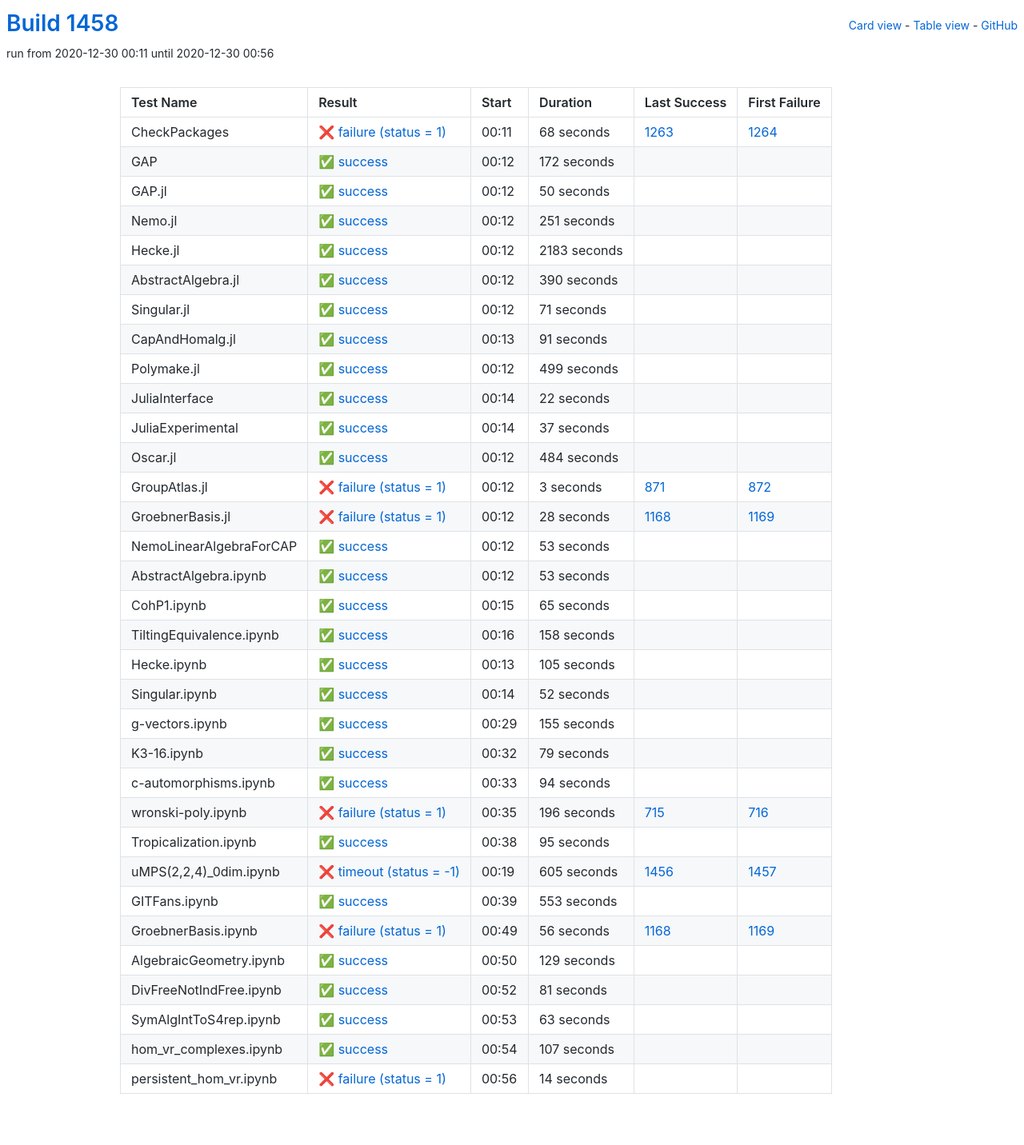
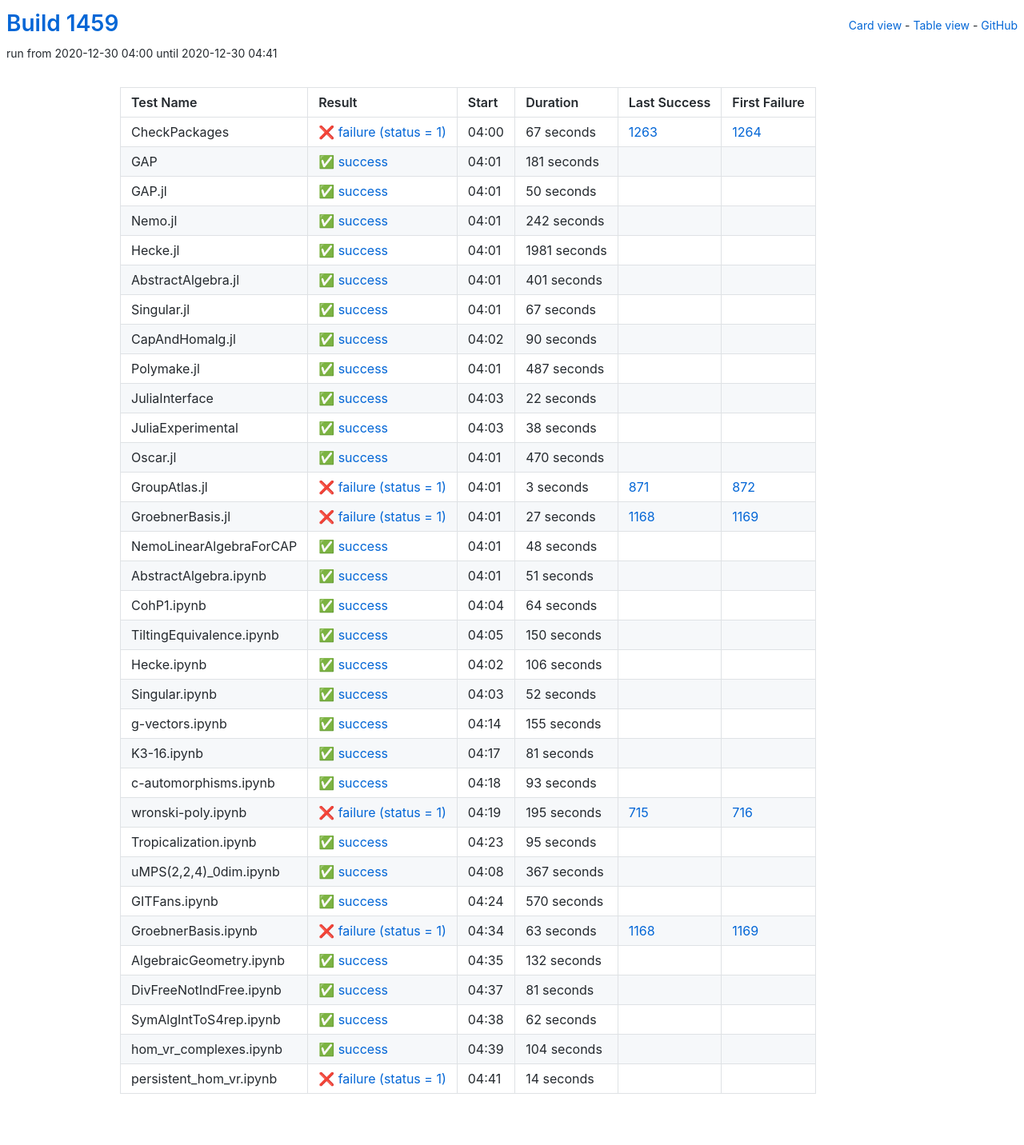
Before and after one commit to oscar-system/oscar-ci-status-stable, a Jekyll site: the page built from table.html, in a window 1280 px wide. Shown: the whole page at 80% size. Built offline with Jekyll 4.4.1, drawn with Linux system fonts in a browser that asks for light colours.

Commit message:
Build #1459

```diff
--- a/_data/ci.yml
+++ b/_data/ci.yml
@@ -1,6 +1,6 @@
 ---
-build: 1458
-build_url: https://oscarci.mathematik.uni-kl.de/job/oscar-stable/1458/
+build: 1459
+build_url: https://oscarci.mathematik.uni-kl.de/job/oscar-stable/1459/
 job: oscar-stable
 organization: oscar-system
 repo: oscar-ci-status-stable
@@ -8,32 +8,32 @@ repourl: https://github.com/oscar-system/oscar-ci-status-stable
 tests:
 - name: CheckPackages
   id: checkpackages
-  log: https://oscarci.mathematik.uni-kl.de/job/oscar-stable/1458/artifact/logs/build-1458/CheckPackages.log
-  start: 2020-12-30 00:11
+  log: https://oscarci.mathematik.uni-kl.de/job/oscar-stable/1459/artifact/logs/build-1459/CheckPackages.log
+  start: 2020-12-30 04:00
   success: false
   exitcode: 1
   status: failure
-  duration: 68
+  duration: 67
   last_success: 1263
   last_success_url: https://oscarci.mathematik.uni-kl.de/job/oscar-stable/1263/
   first_failure: 1264
   first_failure_url: https://oscarci.mathematik.uni-kl.de/job/oscar-stable/1264/
 - name: GAP
   id: gap
-  log: https://oscarci.mathematik.uni-kl.de/job/oscar-stable/1458/artifact/logs/build-1458/GAP.log
-  start: 2020-12-30 00:12
+  log: https://oscarci.mathematik.uni-kl.de/job/oscar-stable/1459/artifact/logs/build-1459/GAP.log
+  start: 2020-12-30 04:01
   success: true
   exitcode: 0
   status: success
-  duration: 172
+  duration: 181
   last_success: false
   last_success_url:
   first_failure: false
   first_failure_url:
 - name: GAP.jl
   id: gap-jl
-  log: https://oscarci.mathematik.uni-kl.de/job/oscar-stable/1458/artifact/logs/build-1458/GAP.jl.log
-  start: 2020-12-30 00:12
+  log: https://oscarci.mathematik.uni-kl.de/job/oscar-stable/1459/artifact/logs/build-1459/GAP.jl.log
+  start: 2020-12-30 04:01
   success: true
   exitcode: 0
   status: success
@@ -44,80 +44,80 @@ tests:
   first_failure_url:
 - name: Nemo.jl
   id: nemo-jl
-  log: https://oscarci.mathematik.uni-kl.de/job/oscar-stable/1458/artifact/logs/build-1458/Nemo.jl.log
-  start: 2020-12-30 00:12
+  log: https://oscarci.mathematik.uni-kl.de/job/oscar-stable/1459/artifact/logs/build-1459/Nemo.jl.log
+  start: 2020-12-30 04:01
   success: true
   exitcode: 0
   status: success
-  duration: 251
+  duration: 242
   last_success: false
   last_success_url:
   first_failure: false
   first_failure_url:
 - name: Hecke.jl
   id: hecke-jl
-  log: https://oscarci.mathematik.uni-kl.de/job/oscar-stable/1458/artifact/logs/build-1458/Hecke.jl.log
-  start: 2020-12-30 00:12
+  log: https://oscarci.mathematik.uni-kl.de/job/oscar-stable/1459/artifact/logs/build-1459/Hecke.jl.log
+  start: 2020-12-30 04:01
   success: true
   exitcode: 0
   status: success
-  duration: 2183
+  duration: 1981
   last_success: false
   last_success_url:
   first_failure: false
   first_failure_url:
 - name: AbstractAlgebra.jl
   id: abstractalgebra-jl
-  log: https://oscarci.mathematik.uni-kl.de/job/oscar-stable/1458/artifact/logs/build-1458/AbstractAlgebra.jl.log
-  start: 2020-12-30 00:12
+  log: https://oscarci.mathematik.uni-kl.de/job/oscar-stable/1459/artifact/logs/build-1459/AbstractAlgebra.jl.log
+  start: 2020-12-30 04:01
   success: true
   exitcode: 0
   status: success
-  duration: 390
+  duration: 401
   last_success: false
   last_success_url:
   first_failure: false
   first_failure_url:
 - name: Singular.jl
   id: singular-jl
-  log: https://oscarci.mathematik.uni-kl.de/job/oscar-stable/1458/artifact/logs/build-1458/Singular.jl.log
-  start: 2020-12-30 00:12
+  log: https://oscarci.mathematik.uni-kl.de/job/oscar-stable/1459/artifact/logs/build-1459/Singular.jl.log
+  start: 2020-12-30 04:01
   success: true
   exitcode: 0
   status: success
-  duration: 71
+  duration: 67
   last_success: false
   last_success_url:
   first_failure: false
   first_failure_url:
 - name: CapAndHomalg.jl
   id: capandhomalg-jl
-  log: https://oscarci.mathematik.uni-kl.de/job/oscar-stable/1458/artifact/logs/build-1458/CapAndHomalg.jl.log
-  start: 2020-12-30 00:13
+  log: https://oscarci.mathematik.uni-kl.de/job/oscar-stable/1459/artifact/logs/build-1459/CapAndHomalg.jl.log
+  start: 2020-12-30 04:02
   success: true
   exitcode: 0
   status: success
-  duration: 91
+  duration: 90
   last_success: false
   last_success_url:
   first_failure: false
   first_failure_url:
 - name: Polymake.jl
   id: polymake-jl
-  log: https://oscarci.mathematik.uni-kl.de/job/oscar-stable/1458/artifact/logs/build-1458/Polymake.jl.log
-  start: 2020-12-30 00:12
+  log: https://oscarci.mathematik.uni-kl.de/job/oscar-stable/1459/artifact/logs/build-1459/Polymake.jl.log
+  start: 2020-12-30 04:01
   success: true
   exitcode: 0
   status: success
-  duration: 499
+  duration: 487
   last_success: false
   last_success_url:
   first_failure: false
   first_failure_url:
 - name: JuliaInterface
   id: juliainterface
-  log: https://oscarci.mathematik.uni-kl.de/job/oscar-stable/1458/artifact/logs/build-1458/JuliaInterface.log
-  start: 2020-12-30 00:14
+  log: https://oscarci.mathematik.uni-kl.de/job/oscar-stable/1459/artifact/logs/build-1459/JuliaInterface.log
+  start: 2020-12-30 04:03
   success: true
   exitcode: 0
   status: success
@@ -128,32 +128,32 @@ tests:
   first_failure_url:
 - name: JuliaExperimental
   id: juliaexperimental
-  log: https://oscarci.mathematik.uni-kl.de/job/oscar-stable/1458/artifact/logs/build-1458/JuliaExperimental.log
-  start: 2020-12-30 00:14
+  log: https://oscarci.mathematik.uni-kl.de/job/oscar-stable/1459/artifact/logs/build-1459/JuliaExperimental.log
+  start: 2020-12-30 04:03
   success: true
   exitcode: 0
   status: success
-  duration: 37
+  duration: 38
   last_success: false
   last_success_url:
   first_failure: false
   first_failure_url:
 - name: Oscar.jl
   id: oscar-jl
-  log: https://oscarci.mathematik.uni-kl.de/job/oscar-stable/1458/artifact/logs/build-1458/Oscar.jl.log
-  start: 2020-12-30 00:12
+  log: https://oscarci.mathematik.uni-kl.de/job/oscar-stable/1459/artifact/logs/build-1459/Oscar.jl.log
+  start: 2020-12-30 04:01
   success: true
   exitcode: 0
   status: success
-  duration: 484
+  duration: 470
   last_success: false
   last_success_url:
   first_failure: false
   first_failure_url:
 - name: GroupAtlas.jl
   id: groupatlas-jl
-  log: https://oscarci.mathematik.uni-kl.de/job/oscar-stable/1458/artifact/logs/build-1458/GroupAtlas.jl.log
-  start: 2020-12-30 00:12
+  log: https://oscarci.mathematik.uni-kl.de/job/oscar-stable/1459/artifact/logs/build-1459/GroupAtlas.jl.log
+  start: 2020-12-30 04:01
   success: false
   exitcode: 1
   status: failure
@@ -164,80 +164,80 @@ tests:
   first_failure_url: https://oscarci.mathematik.uni-kl.de/job/oscar-stable/872/
 - name: GroebnerBasis.jl
   id: groebnerbasis-jl
-  log: https://oscarci.mathematik.uni-kl.de/job/oscar-stable/1458/artifact/logs/build-1458/GroebnerBasis.jl.log
-  start: 2020-12-30 00:12
+  log: https://oscarci.mathematik.uni-kl.de/job/oscar-stable/1459/artifact/logs/build-1459/GroebnerBasis.jl.log
+  start: 2020-12-30 04:01
   success: false
   exitcode: 1
   status: failure
-  duration: 28
+  duration: 27
   last_success: 1168
   last_success_url: https://oscarci.mathematik.uni-kl.de/job/oscar-stable/1168/
   first_failure: 1169
   first_failure_url: https://oscarci.mathematik.uni-kl.de/job/oscar-stable/1169/
 - name: NemoLinearAlgebraForCAP
   id: nemolinearalgebraforcap
-  log: https://oscarci.mathematik.uni-kl.de/job/oscar-stable/1458/artifact/logs/build-1458/NemoLinearAlgebraForCAP.log
-  start: 2020-12-30 00:12
+  log: https://oscarci.mathematik.uni-kl.de/job/oscar-stable/1459/artifact/logs/build-1459/NemoLinearAlgebraForCAP.log
+  start: 2020-12-30 04:01
   success: true
   exitcode: 0
   status: success
-  duration: 53
+  duration: 48
   last_success: false
   last_success_url:
   first_failure: false
   first_failure_url:
 - name: AbstractAlgebra.ipynb
   id: abstractalgebra-ipynb
-  log: https://oscarci.mathematik.uni-kl.de/job/oscar-stable/1458/artifact/logs/build-1458/AbstractAlgebra.ipynb.log
-  start: 2020-12-30 00:12
+  log: https://oscarci.mathematik.uni-kl.de/job/oscar-stable/1459/artifact/logs/build-1459/AbstractAlgebra.ipynb.log
+  start: 2020-12-30 04:01
   success: true
   exitcode: 0
   status: success
-  duration: 53
+  duration: 51
   last_success: false
   last_success_url:
   first_failure: false
   first_failure_url:
 - name: CohP1.ipynb
   id: cohp1-ipynb
-  log: https://oscarci.mathematik.uni-kl.de/job/oscar-stable/1458/artifact/logs/build-1458/CohP1.ipynb.log
-  start: 2020-12-30 00:15
+  log: https://oscarci.mathematik.uni-kl.de/job/oscar-stable/1459/artifact/logs/build-1459/CohP1.ipynb.log
+  start: 2020-12-30 04:04
   success: true
   exitcode: 0
   status: success
-  duration: 65
+  duration: 64
   last_success: false
   last_success_url:
   first_failure: false
   first_failure_url:
 - name: TiltingEquivalence.ipynb
   id: tiltingequivalence-ipynb
-  log: https://oscarci.mathematik.uni-kl.de/job/oscar-stable/1458/artifact/logs/build-1458/TiltingEquivalence.ipynb.log
-  start: 2020-12-30 00:16
+  log: https://oscarci.mathematik.uni-kl.de/job/oscar-stable/1459/artifact/logs/build-1459/TiltingEquivalence.ipynb.log
+  start: 2020-12-30 04:05
   success: true
   exitcode: 0
   status: success
-  duration: 158
+  duration: 150
   last_success: false
   last_success_url:
   first_failure: false
   first_failure_url:
 - name: Hecke.ipynb
   id: hecke-ipynb
-  log: https://oscarci.mathematik.uni-kl.de/job/oscar-stable/1458/artifact/logs/build-1458/Hecke.ipynb.log
-  start: 2020-12-30 00:13
+  log: https://oscarci.mathematik.uni-kl.de/job/oscar-stable/1459/artifact/logs/build-1459/Hecke.ipynb.log
+  start: 2020-12-30 04:02
   success: true
   exitcode: 0
   status: success
-  duration: 105
+  duration: 106
   last_success: false
   last_success_url:
   first_failure: false
   first_failure_url:
 - name: Singular.ipynb
   id: singular-ipynb
-  log: https://oscarci.mathematik.uni-kl.de/job/oscar-stable/1458/artifact/logs/build-1458/Singular.ipynb.log
-  start: 2020-12-30 00:14
+  log: https://oscarci.mathematik.uni-kl.de/job/oscar-stable/1459/artifact/logs/build-1459/Singular.ipynb.log
+  start: 2020-12-30 04:03
   success: true
   exitcode: 0
   status: success
@@ -248,8 +248,8 @@ tests:
   first_failure_url:
 - name: g-vectors.ipynb
   id: g-vectors-ipynb
-  log: https://oscarci.mathematik.uni-kl.de/job/oscar-stable/1458/artifact/logs/build-1458/g-vectors.ipynb.log
-  start: 2020-12-30 00:29
+  log: https://oscarci.mathematik.uni-kl.de/job/oscar-stable/1459/artifact/logs/build-1459/g-vectors.ipynb.log
+  start: 2020-12-30 04:14
   success: true
   exitcode: 0
   status: success
@@ -260,44 +260,44 @@ tests:
   first_failure_url:
 - name: K3-16.ipynb
   id: k3-16-ipynb
-  log: https://oscarci.mathematik.uni-kl.de/job/oscar-stable/1458/artifact/logs/build-1458/K3-16.ipynb.log
-  start: 2020-12-30 00:32
+  log: https://oscarci.mathematik.uni-kl.de/job/oscar-stable/1459/artifact/logs/build-1459/K3-16.ipynb.log
+  start: 2020-12-30 04:17
   success: true
   exitcode: 0
   status: success
-  duration: 79
+  duration: 81
   last_success: false
   last_success_url:
   first_failure: false
   first_failure_url:
 - name: c-automorphisms.ipynb
   id: c-automorphisms-ipynb
-  log: https://oscarci.mathematik.uni-kl.de/job/oscar-stable/1458/artifact/logs/build-1458/c-automorphisms.ipynb.log
-  start: 2020-12-30 00:33
+  log: https://oscarci.mathematik.uni-kl.de/job/oscar-stable/1459/artifact/logs/build-1459/c-automorphisms.ipynb.log
+  start: 2020-12-30 04:18
   success: true
   exitcode: 0
   status: success
-  duration: 94
+  duration: 93
   last_success: false
   last_success_url:
   first_failure: false
   first_failure_url:
 - name: wronski-poly.ipynb
   id: wronski-poly-ipynb
-  log: https://oscarci.mathematik.uni-kl.de/job/oscar-stable/1458/artifact/logs/build-1458/wronski-poly.ipynb.log
-  start: 2020-12-30 00:35
+  log: https://oscarci.mathematik.uni-kl.de/job/oscar-stable/1459/artifact/logs/build-1459/wronski-poly.ipynb.log
+  start: 2020-12-30 04:19
   success: false
   exitcode: 1
   status: failure
-  duration: 196
+  duration: 195
   last_success: 715
   last_success_url: https://oscarci.mathematik.uni-kl.de/job/oscar-stable/715/
   first_failure: 716
   first_failure_url: https://oscarci.mathematik.uni-kl.de/job/oscar-stable/716/
 - name: Tropicalization.ipynb
   id: tropicalization-ipynb
-  log: https://oscarci.mathematik.uni-kl.de/job/oscar-stable/1458/artifact/logs/build-1458/Tropicalization.ipynb.log
-  start: 2020-12-30 00:38
+  log: https://oscarci.mathematik.uni-kl.de/job/oscar-stable/1459/artifact/logs/build-1459/Tropicalization.ipynb.log
+  start: 2020-12-30 04:23
   success: true
   exitcode: 0
   status: success
@@ -308,56 +308,56 @@ tests:
   first_failure_url:
 - name: uMPS(2,2,4)_0dim.ipynb
   id: umps-2-2-4-0dim-ipynb
-  log: https://oscarci.mathematik.uni-kl.de/job/oscar-stable/1458/artifact/logs/build-1458/uMPS-2-2-4-_0dim.ipynb.log
-  start: 2020-12-30 00:19
-  success: false
-  exitcode: -1
-  status: timeout
-  duration: 605
-  last_success: 1456
-  last_success_url: https://oscarci.mathematik.uni-kl.de/job/oscar-stable/1456/
-  first_failure: 1457
-  first_failure_url: https://oscarci.mathematik.uni-kl.de/job/oscar-stable/1457/
-- name: GITFans.ipynb
-  id: gitfans-ipynb
-  log: https://oscarci.mathematik.uni-kl.de/job/oscar-stable/1458/artifact/logs/build-1458/GITFans.ipynb.log
-  start: 2020-12-30 00:39
+  log: https://oscarci.mathematik.uni-kl.de/job/oscar-stable/1459/artifact/logs/build-1459/uMPS-2-2-4-_0dim.ipynb.log
+  start: 2020-12-30 04:08
   success: true
   exitcode: 0
   status: success
-  duration: 553
+  duration: 367
+  last_success: false
+  last_success_url:
+  first_failure: false
+  first_failure_url:
+- name: GITFans.ipynb
+  id: gitfans-ipynb
+  log: https://oscarci.mathematik.uni-kl.de/job/oscar-stable/1459/artifact/logs/build-1459/GITFans.ipynb.log
+  start: 2020-12-30 04:24
+  success: true
+  exitcode: 0
+  status: success
+  duration: 570
   last_success: false
   last_success_url:
   first_failure: false
   first_failure_url:
 - name: GroebnerBasis.ipynb
   id: groebnerbasis-ipynb
-  log: https://oscarci.mathematik.uni-kl.de/job/oscar-stable/1458/artifact/logs/build-1458/GroebnerBasis.ipynb.log
-  start: 2020-12-30 00:49
+  log: https://oscarci.mathematik.uni-kl.de/job/oscar-stable/1459/artifact/logs/build-1459/GroebnerBasis.ipynb.log
+  start: 2020-12-30 04:34
   success: false
   exitcode: 1
   status: failure
-  duration: 56
+  duration: 63
   last_success: 1168
   last_success_url: https://oscarci.mathematik.uni-kl.de/job/oscar-stable/1168/
   first_failure: 1169
   first_failure_url: https://oscarci.mathematik.uni-kl.de/job/oscar-stable/1169/
 - name: AlgebraicGeometry.ipynb
   id: algebraicgeometry-ipynb
-  log: https://oscarci.mathematik.uni-kl.de/job/oscar-stable/1458/artifact/logs/build-1458/AlgebraicGeometry.ipynb.log
-  start: 2020-12-30 00:50
+  log: https://oscarci.mathematik.uni-kl.de/job/oscar-stable/1459/artifact/logs/build-1459/AlgebraicGeometry.ipynb.log
+  start: 2020-12-30 04:35
   success: true
   exitcode: 0
   status: success
-  duration: 129
+  duration: 132
   last_success: false
   last_success_url:
   first_failure: false
   first_failure_url:
 - name: DivFreeNotIndFree.ipynb
   id: divfreenotindfree-ipynb
-  log: https://oscarci.mathematik.uni-kl.de/job/oscar-stable/1458/artifact/logs/build-1458/DivFreeNotIndFree.ipynb.log
-  start: 2020-12-30 00:52
+  log: https://oscarci.mathematik.uni-kl.de/job/oscar-stable/1459/artifact/logs/build-1459/DivFreeNotIndFree.ipynb.log
+  start: 2020-12-30 04:37
   success: true
   exitcode: 0
   status: success
@@ -368,32 +368,32 @@ tests:
   first_failure_url:
 - name: SymAlgIntToS4rep.ipynb
   id: symalginttos4rep-ipynb
-  log: https://oscarci.mathematik.uni-kl.de/job/oscar-stable/1458/artifact/logs/build-1458/SymAlgIntToS4rep.ipynb.log
-  start: 2020-12-30 00:53
+  log: https://oscarci.mathematik.uni-kl.de/job/oscar-stable/1459/artifact/logs/build-1459/SymAlgIntToS4rep.ipynb.log
+  start: 2020-12-30 04:38
   success: true
   exitcode: 0
   status: success
-  duration: 63
+  duration: 62
   last_success: false
   last_success_url:
   first_failure: false
   first_failure_url:
 - name: hom_vr_complexes.ipynb
   id: hom-vr-complexes-ipynb
-  log: https://oscarci.mathematik.uni-kl.de/job/oscar-stable/1458/artifact/logs/build-1458/hom_vr_complexes.ipynb.log
-  start: 2020-12-30 00:54
+  log: https://oscarci.mathematik.uni-kl.de/job/oscar-stable/1459/artifact/logs/build-1459/hom_vr_complexes.ipynb.log
+  start: 2020-12-30 04:39
   success: true
   exitcode: 0
   status: success
-  duration: 107
+  duration: 104
   last_success: false
   last_success_url:
   first_failure: false
   first_failure_url:
 - name: persistent_hom_vr.ipynb
   id: persistent-hom-vr-ipynb
-  log: https://oscarci.mathematik.uni-kl.de/job/oscar-stable/1458/artifact/logs/build-1458/persistent_hom_vr.ipynb.log
-  start: 2020-12-30 00:56
+  log: https://oscarci.mathematik.uni-kl.de/job/oscar-stable/1459/artifact/logs/build-1459/persistent_hom_vr.ipynb.log
+  start: 2020-12-30 04:41
   success: false
   exitcode: 1
   status: failure
```
Also changed, not shown: README.md.
